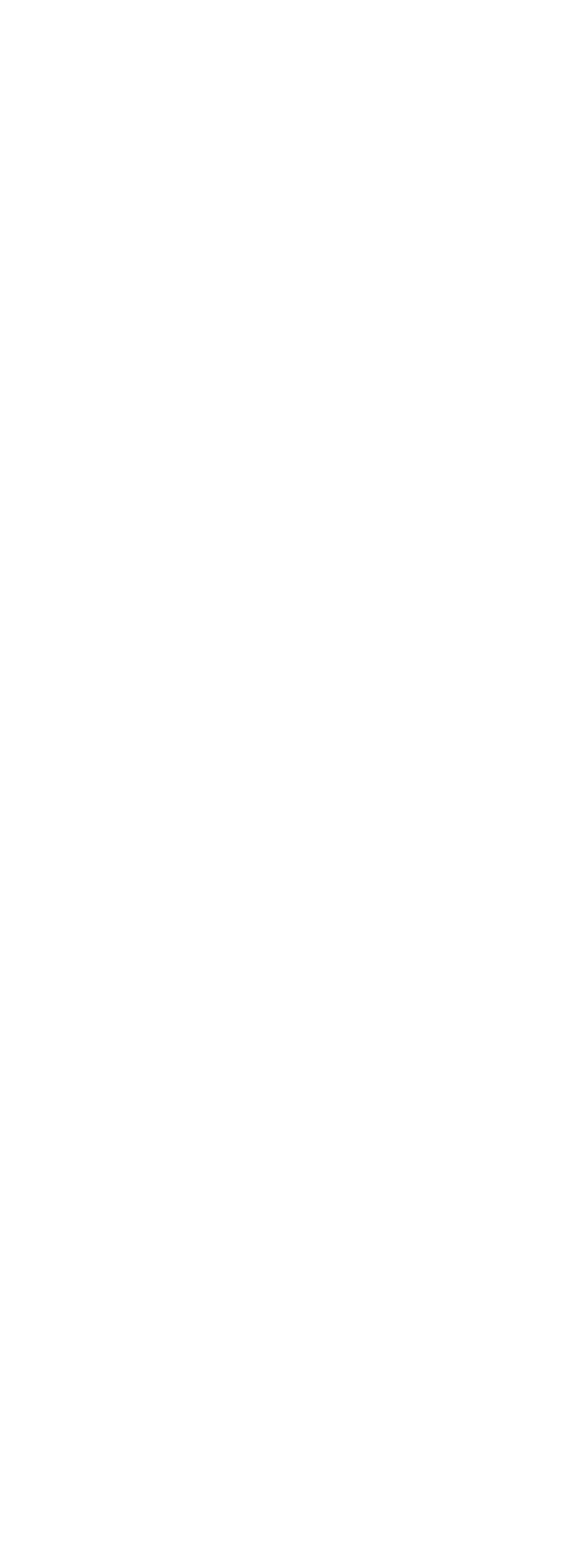
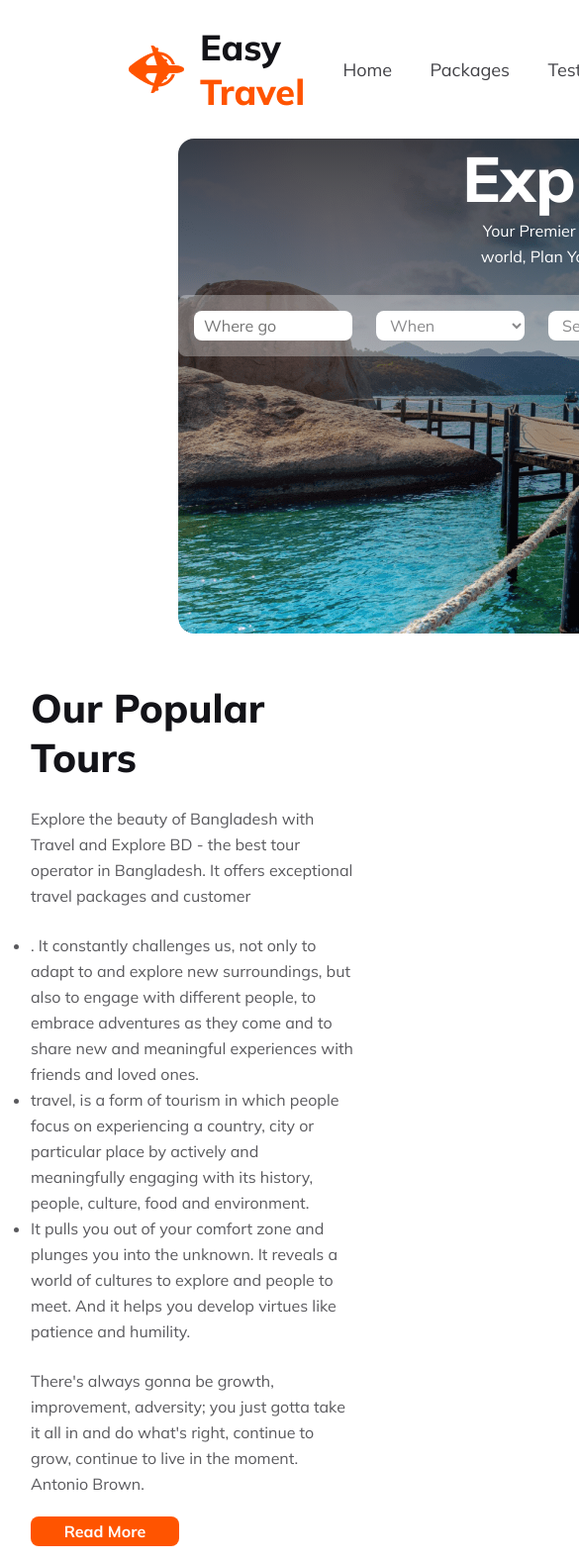
Before and after one commit to 97farhan/B9A2-Hero-Travel, a plain HTML site: page index.html in a window 390 px wide. Shown: the top 1579 px of the page at 99% size, 585 px wide, since content can reach past the window. Before the commit the page ends 844 px from the top, so only its background shows below. Drawn offline with Linux system fonts and the light colour scheme.

Commit message:
responsive populer tour section added

```diff
--- a/index.html
+++ b/index.html
@@ -1,12 +1,85 @@
 <!DOCTYPE html>
 <html lang="en">
+
 <head>
     <meta charset="UTF-8">
     <meta name="viewport" content="width=device-width, initial-scale=1.0">
     <link rel="stylesheet" href="style.css">
+    <link rel="preconnect" href="https://fonts.googleapis.com">
+    <link rel="preconnect" href="https://fonts.gstatic.com" crossorigin>
+    <link href="https://fonts.googleapis.com/css2?family=Mulish:wght@400;700;800&display=swap" rel="stylesheet">
+
     <title>Hero Travel</title>
 </head>
+    <header>
+        <nav class="navbar">
+            <div class="logo-part">
+                <img src="Images/Group 40071 (2).png" alt="" class="logo">
+                <h2 class="logo-title">Easy <span id="travel">Travel</span></h2>
+            </div>
+            <div class="links">
+                <ul class="logo-part">
+                    <li><a href="">Home</a></li>
+                    <li><a href="">Packages</a></li>
+                    <li><a href="">Testimonial</a></li>
+                    <li><a href="">Blog</a></li>
+                    <li><a href="">Contact</a></li>
+                </ul>
+            </div>
+
+        </nav>
+        <section class="banner-section">
+            <h1 class="banner-title">
+                Explore Your Travel
+            </h1>
+            <div class="banner-desc-conteiner">
+                <p class="banner-desc">
+                    Your Premier Travel Agency and Online Tours Booking Platform. Explore the world, Plan Your Next Adventure And Book Hassle-Free With Us. tour to the second edge.
+                </p>
+            </div>
+
+            <div class="banner-option">
+                <input type="text" name="" id="where-go" placeholder="Where go">
+                <select name="date" id="date">
+                    <option value=""disabled selected>When</option>
+                    <option value="today">Today</option>
+                    <option value="tomorrow">Tomorrow</option>
+                </select>
+                <select name="type" id="type">
+                <option value=""disabled selected>Select type</option>
+                    <option value="oneday">One day trip</option>
+                    <option value="twoday">Two days trip</option>
+                </select>
+                <button class="primary-btn"><i class="fa-solid fa-magnifying-glass"></i>Find now</button>
+
+            </div>
+
+
+        </section>
+    </header>
+    <main>
+        <section class="populer-tour-section">
+            <div class="populer-content">
+                <h2 class="populer-content-title">Our Popular Tours</h2>
+                <p class="content-desc">Explore the beauty of Bangladesh with Travel and Explore BD - the best tour operator in Bangladesh. It offers exceptional travel packages and customer</p>
+                <ul id="content-list" class="content-desc">
+                    <li>. It constantly challenges us, not only to adapt to and explore new surroundings, but also to engage with different people, to embrace adventures as they come and to share new and meaningful experiences with friends and loved ones.</li>
+                    <li> travel, is a form of tourism in which people focus on experiencing a country, city or particular place by actively and meaningfully engaging with its history, people, culture, food and environment.</li>
+                    <li>It pulls you out of your comfort zone and plunges you into the unknown. It reveals a world of cultures to explore and people to meet. And it helps you develop virtues like patience and humility.</li>
+                </ul>
+                <p class="content-desc">There's always gonna be growth, improvement, adversity; you just gotta take it all in and do what's right, continue to grow, continue to live in the moment. Antonio Brown. </p>
+                <button class="primary-btn">Read More</button>
+            </div>
+            <div class="populer-img">
+                <img src="Images/Rectangle 4.png" alt="">
+            </div>
+        </section>
+    </main>
+    <footer>
+
+    </footer>
 <body>
 
 </body>
+
 </html>
--- a/style.css
+++ b/style.css
@@ -0,0 +1,183 @@
+* {
+    font-family: 'Mulish', sans-serif;
+    padding: 0;
+    margin: 0;
+}
+
+/* shared styles */
+
+
+/* header section styles */
+/* navbar styles */
+
+nav {
+    display: flex;
+    justify-content: space-between;
+}
+
+.navbar {
+    margin: 50px 130px;
+}
+
+.navbar .logo-part {
+    display: flex;
+    height: 2.5rem;
+    align-items: center;
+
+}
+
+.links ul {
+    display: flex;
+    list-style-type: none;
+
+}
+
+.links ul a {
+    text-decoration: none;
+    padding-left: 2.4rem;
+    color: #424247;
+    text-align: center;
+    font-size: 18px;
+    font-weight: 400;
+
+
+}
+
+.logo-part h2 {
+    padding-left: 1rem;
+}
+
+.logo-title {
+    color: #131318;
+    font-size: 36px;
+    font-weight: 800;
+}
+
+#travel {
+    color: #FF5400;
+    font-size: 36px;
+    font-weight: 800;
+}
+
+.banner-section {
+    width: 1170px;
+    height: 500px;
+    margin: 50px 180px;
+    border-radius: 16px;
+    background: linear-gradient(180deg, rgba(19, 19, 24, 0.80) 0%, rgba(19, 19, 24, 0.00) 100%),
+        url('Images/banner-img.png');
+    background-repeat: no-repeat;
+
+}
+
+.banner-title {
+    color: #FFF;
+    font-size: 64px;
+    font-weight: 800;
+    text-align: center;
+}
+
+.banner-desc {
+    color: #FFF;
+    font-size: 16px;
+    font-weight: 400;
+    line-height: 26px;
+    text-align: center;
+
+}
+
+.banner-option {
+    padding: 16px;
+    border-radius: 8px;
+    background: rgba(255, 255, 255, 0.30);
+    display: inline-flex;
+    padding: 16px;
+    align-items: flex-start;
+    gap: 24px;
+    width: 60%;
+    margin: auto;
+
+
+}
+
+#where-go,
+#date,
+#type {
+    width: 150px;
+    height: 30px;
+    border-radius: 8px;
+    background: #FFF;
+    padding-left: 10px;
+    color: rgba(19, 19, 24, 0.50);
+    font-size: 16px;
+    font-weight: 400;
+    border: none;
+}
+
+.primary-btn {
+    width: 150px;
+    height: 30px;
+    border-radius: 8px;
+    background: #FF5400;
+    border: none;
+    color: #FFF;
+    text-align: center;
+    font-size: 16px;
+    font-weight: 700;
+}
+
+.banner-desc-conteiner {
+    width: 50%;
+    margin: auto;
+}
+/* populer section styles */
+.populer-tour-section {
+    display: flex;
+    margin: 50px 130px;
+    justify-content: space-between;
+
+
+}
+
+.populer-content {
+    width: 40%;
+
+}
+
+.populer-content-title {
+    color: #131318;
+    font-size: 40px;
+    font-weight: 800;
+
+}
+
+.content-desc {
+    color: rgba(19, 19, 24, 0.70);
+    font-size: 16px;
+    font-weight: 400;
+    line-height: 26px;
+    /* 162.5% */
+    margin-top: 24px;
+    margin-bottom: 20px;
+}
+.populer-img>img{
+    width: 100%;
+    margin-top: 20px;
+
+}
+
+@media screen and (max-width : 600px) {
+    .populer-tour-section{
+        flex-direction: column;
+        margin: 50px 31px;
+    }
+    .populer-content{
+        width: 100%;
+    }
+    .content-desc{
+        width: 100%;
+    }
+    .populer-img>img{
+        margin-top: 20px;
+    }
+}
```
Also changed, not shown: Images/banner-img.png (renamed from Images/Group 13 (1) (1).png).
